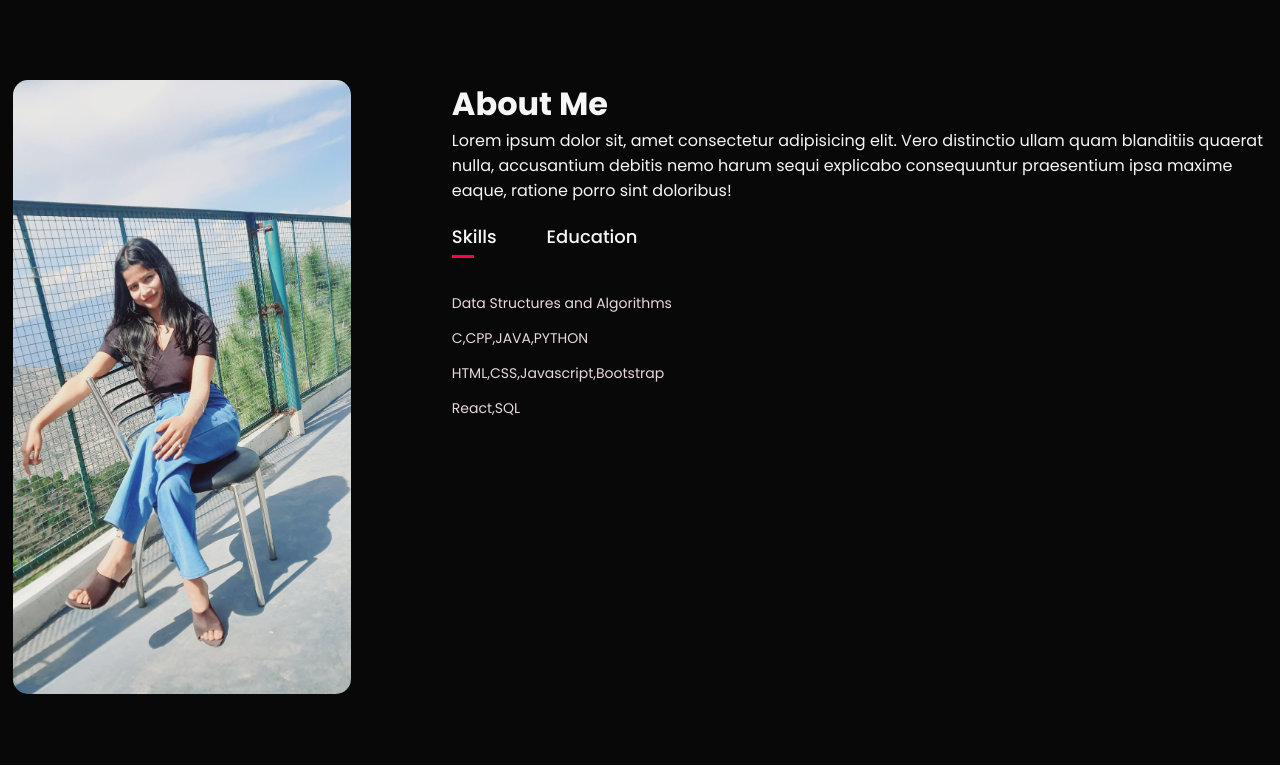
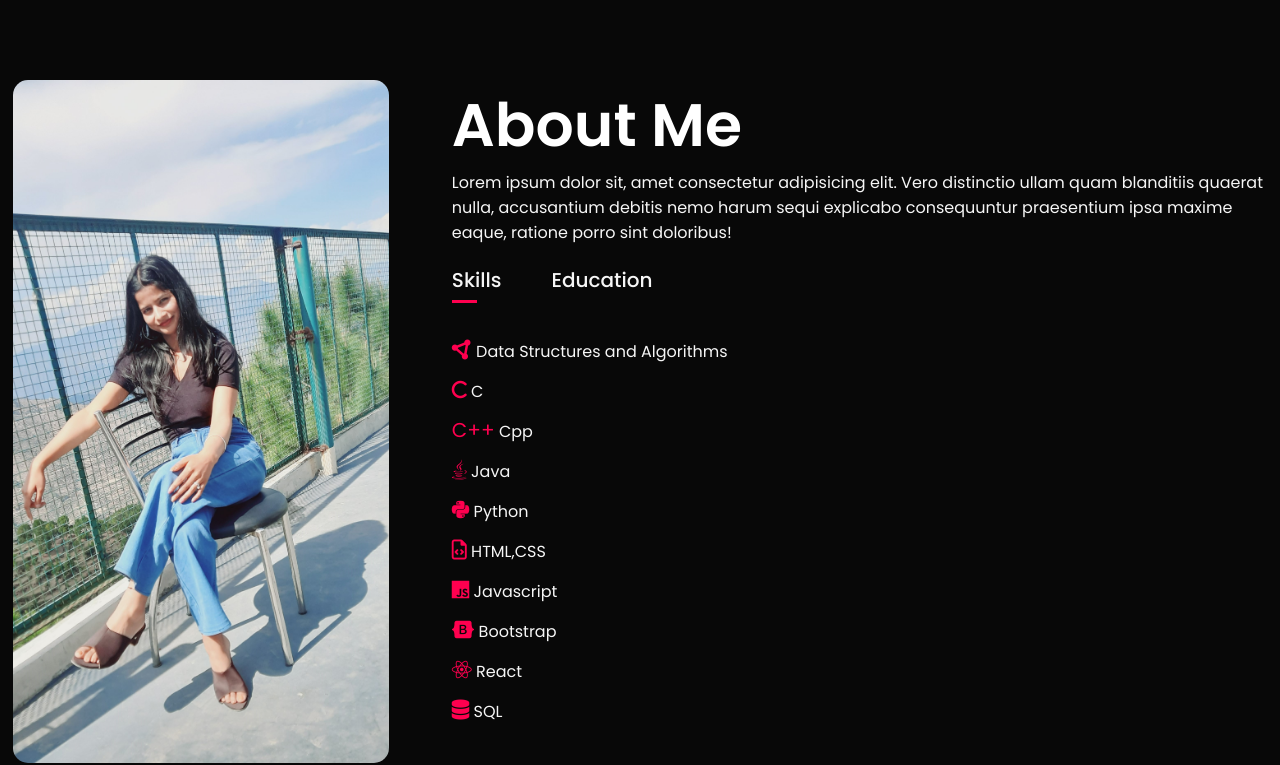
Before and after one commit to santoshinautiyal/codesoft, a plain HTML site: page Portfolio/index2.html in a window 1280 px wide. Shown: the part 800-1565 px from the top of the page. Drawn offline with Linux system fonts and the light colour scheme.

Commit message:
task done

```diff
--- a/Portfolio/index2.html
+++ b/Portfolio/index2.html
@@ -1,9 +1,10 @@
 <!DOCTYPE html>
-<html lang="en" >
+<html lang="en">
+
 <head>
-        <meta charset="UTF-8"/>
+    <meta charset="UTF-8" />
     <meta http-equiv="X-UA-Compatible" content="IE-edge">
-        <meta name="viewport" content="width=device-width, intial-scale=1.0 "/>
+    <meta name="viewport" content="width=device-width, intial-scale=1.0 " />
     <title>MyPortfolio|SantoshiNautiyal</title>
 
     <!--custom css files link-->
@@ -13,6 +14,7 @@
        <link rel="stylesheet" href="https://cdnjs.cloudflare.com/ajax/libs/font-awesome/6.4.0/css/all.min.css">             --->
     <script src="https://kit.fontawesome.com/148aebb245.js" crossorigin="anonymous"></script>
 </head>
+
 <body>
     <div id="header">
         <div class="container">
@@ -40,19 +42,28 @@
         <div class="container">
             <div class="row">
                 <div class="about-col-1"><img src="images/com.jpg"></div>
-                    <div class="about-col-2"><h1>About Me</h1>
-                    <p>Lorem ipsum dolor sit, amet consectetur adipisicing elit. Vero distinctio ullam quam blanditiis quaerat nulla, accusantium debitis nemo harum sequi explicabo consequuntur praesentium ipsa maxime eaque, ratione porro sint doloribus!</p>
+                <div class="about-col-2">
+                    <h1 class="sub-title">About Me</h1>
+                    <p>Lorem ipsum dolor sit, amet consectetur adipisicing elit. Vero distinctio ullam quam blanditiis
+                        quaerat nulla, accusantium debitis nemo harum sequi explicabo consequuntur praesentium ipsa
+                        maxime eaque, ratione porro sint doloribus!</p>
                     <div class="tab-titles">
                         <p class="tab-links active-link" onclick="opentab('skills')">Skills</p>
                         <p class="tab-links" onclick="opentab('education')">Education</p>
                     </div>
                     <div class="tab-contents active-tab" id="skills">
                         <ul>
-                        <li><span>Data Structures and Algorithms</span></li>
-                        <li><span>C,CPP,JAVA,PYTHON</span></li>
-                        <li><span>HTML,CSS,Javascript,Bootstrap</span></li>
-                        <li><span>React,SQL</span></li>
-                    </ul>
+                            <li><span> <i class="fa-solid fa-circle-nodes"></i></span>  Data Structures and Algorithms</li>
+                            <li><span><i class="fa-solid fa-c"></i></span>  C</li>
+                            <li><span> C++</span>  Cpp</li>
+                            <li><span> <i class="fa-brands fa-java" ></i></span>  Java</li>
+                            <li><span><i class="fa-brands fa-python" ></i></span>  Python </li>
+                            <li><span><i class="fa-regular fa-file-code" ></i></span>  HTML,CSS</li>
+                            <li><span><i class="fa-brands fa-js" ></i></span>  Javascript</li>
+                            <li><span><i class="fa-brands fa-bootstrap" ></i></span>  Bootstrap</li>
+                            <li><span><i class="fa-brands fa-react" ></i></span>  React</li>
+                            <li><span><i class="fa-solid fa-database" ></i></span>  SQL</li>
+
                     </div>
 
                     <div class="tab-contents" id="education">
@@ -63,6 +74,10 @@
                             <li><span>2024-Current</span><br>Btech in Computer Science Engineering</li>
                         </ul>
                     </div>
+
+                </div>
+
+            </section>
             </div>
         </div>
     </div>
@@ -76,21 +91,27 @@
                 <div>
                     <i class="fa-brands fa-codepen"></i>
                     <h2>Frontend Development</h2>
-                        <p>Lorem ipsum dolor sit amet consectetur adipisicing elit. Quos, distinctio repellat iure, cupiditate nemo saepe ut itaque maiores, accusantium sequi illo labore ullam at eius. Nostrum voluptatem consequuntur rerum maxime!</p>
+                    <p>Lorem ipsum dolor sit amet consectetur adipisicing elit. Quos, distinctio repellat iure,
+                        cupiditate nemo saepe ut itaque maiores, accusantium sequi illo labore ullam at eius. Nostrum
+                        voluptatem consequuntur rerum maxime!</p>
                     <a href="#">learn more</a>
                 </div>
 
                 <div>
                     <i class="fa-solid fa-crop"></i>
                     <h2>Web Development</h2>
-                        <p>Lorem ipsum dolor sit amet consectetur adipisicing elit. Quos, distinctio repellat iure, cupiditate nemo saepe ut itaque maiores, accusantium sequi illo labore ullam at eius. Nostrum voluptatem consequuntur rerum maxime!</p>
+                    <p>Lorem ipsum dolor sit amet consectetur adipisicing elit. Quos, distinctio repellat iure,
+                        cupiditate nemo saepe ut itaque maiores, accusantium sequi illo labore ullam at eius. Nostrum
+                        voluptatem consequuntur rerum maxime!</p>
                     <a href="#">learn more</a>
                 </div>
 
                 <div>
                     <i class="fa-solid fa-code"></i>
                     <h2>Backend Development</h2>
-                        <p>Lorem ipsum dolor sit amet consectetur adipisicing elit. Quos, distinctio repellat iure, cupiditate nemo saepe ut itaque maiores, accusantium sequi illo labore ullam at eius. Nostrum voluptatem consequuntur rerum maxime!</p>
+                    <p>Lorem ipsum dolor sit amet consectetur adipisicing elit. Quos, distinctio repellat iure,
+                        cupiditate nemo saepe ut itaque maiores, accusantium sequi illo labore ullam at eius. Nostrum
+                        voluptatem consequuntur rerum maxime!</p>
                     <a href="#">learn more</a>
                 </div>
 
@@ -150,10 +171,10 @@
                     <a href="images/myresume.pdf" class="btn btn2">Download CV</a>
                 </div>
                 <div class="contact-right">
-                <form >
+                    <form>
                         <input type="text" name="Name" placeholder="Your Name" required>
                         <input type="email" name="email" placeholder="Your Email" required>
-                    <textarea name="Message"  rows="6" placeholder="Your Message"></textarea>
+                        <textarea name="Message" rows="6" placeholder="Your Message"></textarea>
                         <button type="submit" class="btn btn2">Submit</button>
                     </form>
                 </div>
@@ -167,12 +188,12 @@
         var tablinks = document.getElementsByClassName("tab-links");
         var tabcontents = document.getElementsByClassName("tab-contents");
 
-                function opentab(tabname){
-                    for(tablink of tablinks){
+        function opentab(tabname) {
+            for (tablink of tablinks) {
                 tablink.classList.remove("active-link");
             }
-                    for(tabcontent of tabcontents){
-                        tabcontents.classList.remove("active-tab");
+            for (tabcontent of tabcontents) {
+                tabcontent.classList.remove("active-tab");
             }
             event.currentTarget.classList.add("active-link");
             document.getElementById(tabname).classList.add("active-tab");
@@ -180,12 +201,13 @@
     </script>
     <script>
         var sidemenu = document.getElementById("sidemenu");
-                function openmenu(){
+        function openmenu() {
             sidemenu.style.right = "0";
         }
-                function closemenu(){
+        function closemenu() {
             sidemenu.style.right = "-200px";
         }
     </script>
 </body>
+
 </html>
--- a/Portfolio/style.css
+++ b/Portfolio/style.css
@@ -104,8 +104,9 @@ nav ul li a:hover::after{
     flex-basis: 30%;
 }
 .about-col-1 img{
-    width: 90%;
+    width: 100%;
     border-radius: 15px;
+
 }
 
 .about-col-2{
@@ -125,7 +126,7 @@ nav ul li a:hover::after{
 
 .tab-links{
     margin-right: 50px;
-    font-size: 18px;
+    font-size:20px;
     font-weight: 500;
     cursor:pointer;
     position: relative;
@@ -152,8 +153,8 @@ nav ul li a:hover::after{
 }
 
 .tab-contents ul li span{
-    color: #e7d8dd;
-    font-size: 14px;
+    color: #ff004f;
+    font-size: 20px;
 }
 
 .tab-contents{
```
Also changed, not shown: Portfolio/images/backgound.jpg (added), Portfolio/images/c.jpg (added), Portfolio/images/c1.jpg (added), Portfolio/images/css.jpg (added), Portfolio/images/html.jpg (added), Portfolio/images/java.jpg (added), Portfolio/images/musicicon.jpg (added), Portfolio/images/profile.jpg (added), Portfolio/images/react.jpg (added), Portfolio/images/tail.jpg (added). Lines whose indentation alone changed are shown as unchanged.
